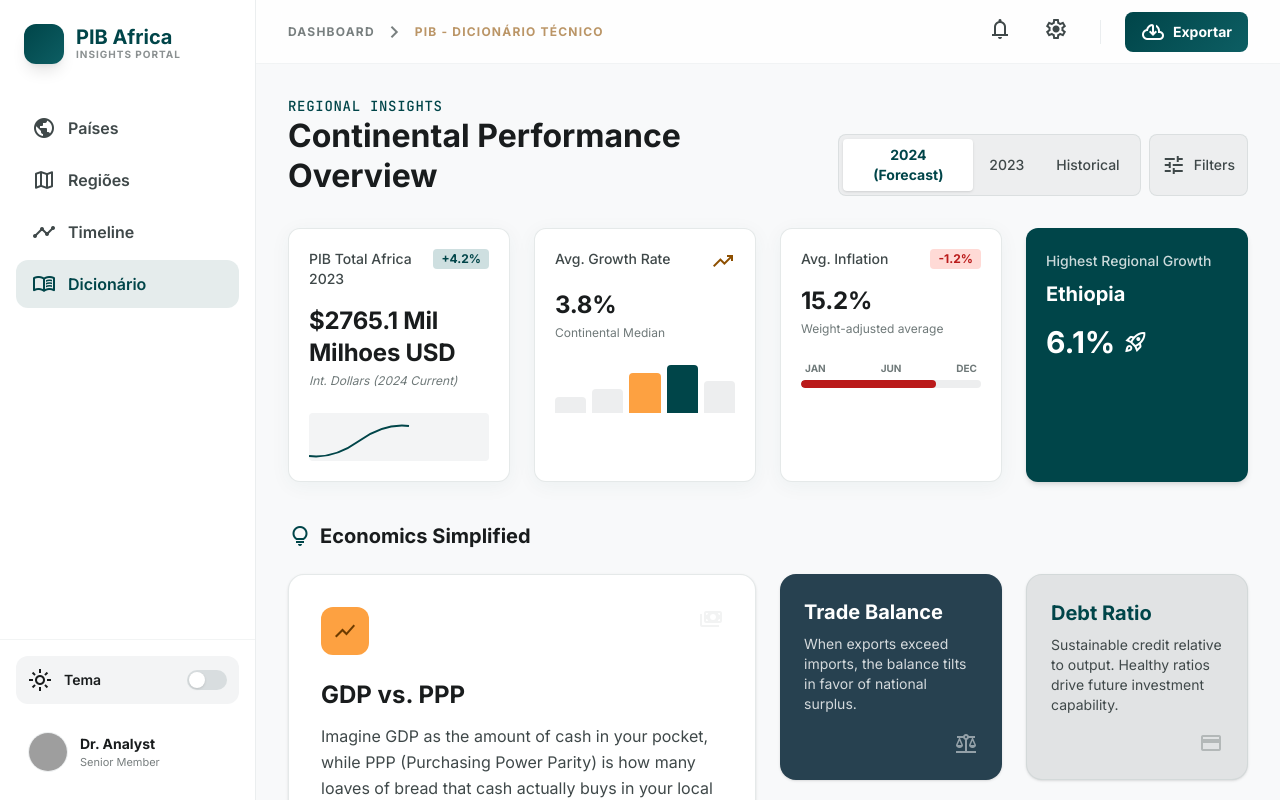
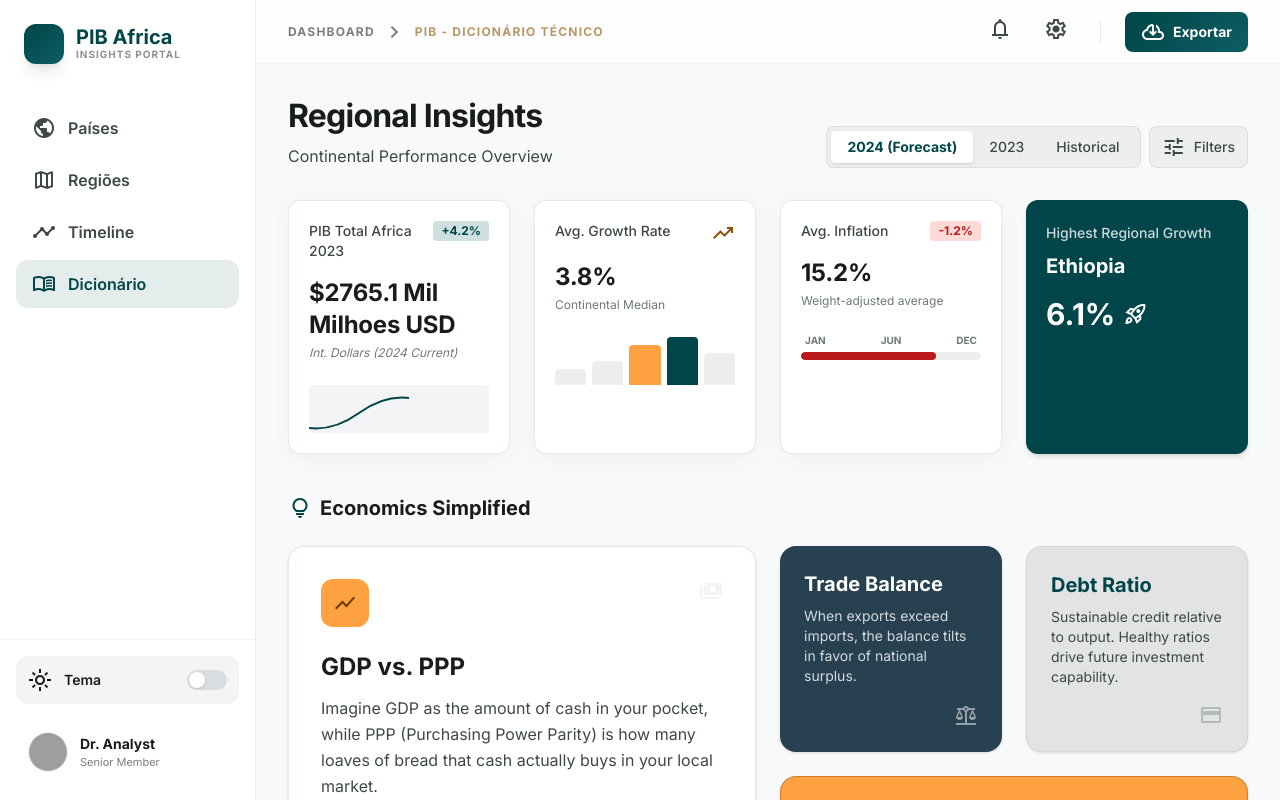
Before and after one commit to Adowalma/african-pib, an Angular app: page /dicionario in a window 1280 px wide. Shown: the top 800 px of the page. Built offline with nearby package versions, Linux system fonts and the light colour scheme; grey boxes are pictures that could not be loaded.

Commit message:
style: uniformizing title style for all pages

```diff
--- a/src/app/pages/countries/countries.html
+++ b/src/app/pages/countries/countries.html
@@ -1,11 +1,10 @@
 <div class="p-8 mx-auto w-full">
   <!-- Hero Section -->
   <div class="mb-8 flex flex-col lg:flex-row lg:items-end justify-between gap-6">
-    <div>
-      <h2 class="text-headline-lg font-bold tracking-tight mb-2">Relatório de Crescimento Africano</h2>
-      <p class="text-body-md text-on-surface-variant">Análise multidimensional do desempenho macroeconómico entre
-        2000 — 2023.</p>
-    </div>
+
+    <app-title title="Relatório de Crescimento Africano" subTitle="Análise multidimensional do desempenho macroeconómico entre
+        2000 — 2023."></app-title>
+
     <div class="flex items-center gap-3">
       <div
         class="bg-white dark:bg-inverse-surface shadow-sm border border-outline-variant/40 rounded-xl px-4 py-2 flex items-center gap-3">
--- a/src/app/pages/countries/countries.ts
+++ b/src/app/pages/countries/countries.ts
@@ -1,9 +1,10 @@
 import { Component, computed, signal } from '@angular/core';
 import { paises } from '../../services/country.json';
+import { Title } from '../../shared/components/title/title';
 
 @Component({
   selector: 'app-countries',
-  imports: [],
+  imports: [Title],
   templateUrl: './countries.html',
   styleUrl: './countries.css',
 })
--- a/src/app/pages/dictionary/dictionary.html
+++ b/src/app/pages/dictionary/dictionary.html
@@ -1,11 +1,9 @@
 <div class="p-8 grid grid-cols-12 gap-6 w-full mx-auto">
   <!-- Dashboard Header (Span 12) -->
   <div class="col-span-12 flex flex-col md:flex-row md:items-end justify-between gap-4 mb-2">
-    <div>
-      <p class="text-primary dark:text-primary-fixed font-label-md text-label-md tracking-wider uppercase">
-        Regional Insights</p>
-      <h2 class="text-headline-lg font-bold text-on-surface">Continental Performance Overview</h2>
-    </div>
+
+    <app-title title=" Regional Insights" subTitle="Continental Performance Overview"></app-title>
+
     <div class="flex gap-2">
       <div class="flex bg-surface-container p-1 rounded-lg border border-outline-variant/40">
         <button
--- a/src/app/pages/dictionary/dictionary.ts
+++ b/src/app/pages/dictionary/dictionary.ts
@@ -1,10 +1,11 @@
 import { Component } from '@angular/core';
 import { Kpi } from './kpi/kpi';
 import { Dicionario } from '../../services/dictionary.json';
+import { Title } from '../../shared/components/title/title';
 
 @Component({
   selector: 'app-dictionary',
-  imports: [Kpi],
+  imports: [Kpi, Title],
   templateUrl: './dictionary.html',
   styleUrl: './dictionary.css',
 })
--- a/src/app/pages/regional/regional.html
+++ b/src/app/pages/regional/regional.html
@@ -2,12 +2,8 @@
   <div class="w-full mx-auto space-y-gutter">
     <!-- Dashboard Titles -->
     <div class="flex flex-col md:flex-row md:items-end justify-between gap-6">
-      <div>
-        <h2 class="text-headline-lg md:text-4xl text-on-surface dark:text-white font-extrabold tracking-tight">
-          Análise Regional Africana</h2>
-        <p class="text-body-md text-on-surface-variant dark:text-on-surface-variant/80 mt-1">Real-time
-          macroeconomic reporting for Q4 2024 performance clusters.</p>
-      </div>
+      <app-title title="Análise Regional Africana" subTitle="Real-time
+          macroeconomic reporting for Q4 2024 performance clusters."></app-title>
       <div class="flex gap-2">
         <button
           class="flex items-center gap-2 bg-white dark:bg-surface-container border border-outline-variant/30 px-4 py-2 rounded-lg text-label-md font-bold hover:bg-surface-container transition-all shadow-sm">
--- a/src/app/pages/regional/regional.ts
+++ b/src/app/pages/regional/regional.ts
@@ -1,9 +1,10 @@
 import { Component, computed, signal } from '@angular/core';
 import { Regioes } from '../../services/regionals.json';
+import { Title } from '../../shared/components/title/title';
 
 @Component({
   selector: 'app-regional',
-  imports: [],
+  imports: [Title],
   templateUrl: './regional.html',
   styleUrl: './regional.css',
 })
@@ -31,8 +32,6 @@ export class Regional {
     return {
       pibTotal: regionalDataSelected[`PIB_Total_${year}_Bi`],
     };
-
-    // console.log(regionalItem['Regiao'][this.regional()]);
   });
 
   onYearChange(event: Event) {
--- a/src/app/pages/timeline/timeline.html
+++ b/src/app/pages/timeline/timeline.html
@@ -6,11 +6,7 @@
     <main class="flex-1 mx-auto p-6 md:p-8 w-full">
       <!-- Dashboard Header & Controls -->
       <div class="flex flex-col md:flex-row justify-between items-start md:items-center mb-8 gap-4">
-        <div>
-          <h1 class="font-headline-lg text-headline-lg text-primary dark:text-white">Série Temporal</h1>
-          <p class="text-on-surface-variant dark:text-slate-400">Panorâmica do PIB das 7 Maiores Economias (2000-2023)
-          </p>
-        </div>
+        <app-title title="Série Temporal" subTitle="Panorâmica do PIB das 7 Maiores Economias (2000-2023)"></app-title>
         <div
           class="flex items-center gap-2 bg-surface-container-low p-1 rounded-xl dark:bg-dark-surface dark:border dark:border-slate-800">
           <button
--- a/src/app/pages/timeline/timeline.ts
+++ b/src/app/pages/timeline/timeline.ts
@@ -1,8 +1,9 @@
 import { Component } from '@angular/core';
+import { Title } from '../../shared/components/title/title';
 
 @Component({
   selector: 'app-timeline',
-  imports: [],
+  imports: [Title],
   templateUrl: './timeline.html',
   styleUrl: './timeline.css',
 })
--- /dev/null
+++ b/src/app/shared/components/title/title.html
@@ -0,0 +1,5 @@
+<div>
+  <h1 class="text-headline-lg font-bold tracking-tight mb-2 dark:text-white">{{title()}}</h1>
+  <p class="text-on-surface-variant dark:text-slate-400">{{subTitle()}}
+  </p>
+</div>
--- /dev/null
+++ b/src/app/shared/components/title/title.ts
@@ -0,0 +1,12 @@
+import { Component, input } from '@angular/core';
+
+@Component({
+  selector: 'app-title',
+  imports: [],
+  templateUrl: './title.html',
+  styleUrl: './title.css',
+})
+export class Title {
+  title = input<string>('');
+  subTitle = input<string>('');
+}
```
Also changed, not shown: src/app/shared/components/title/title.css (added), 1 other file (tests, documents, lock files or other folders).
